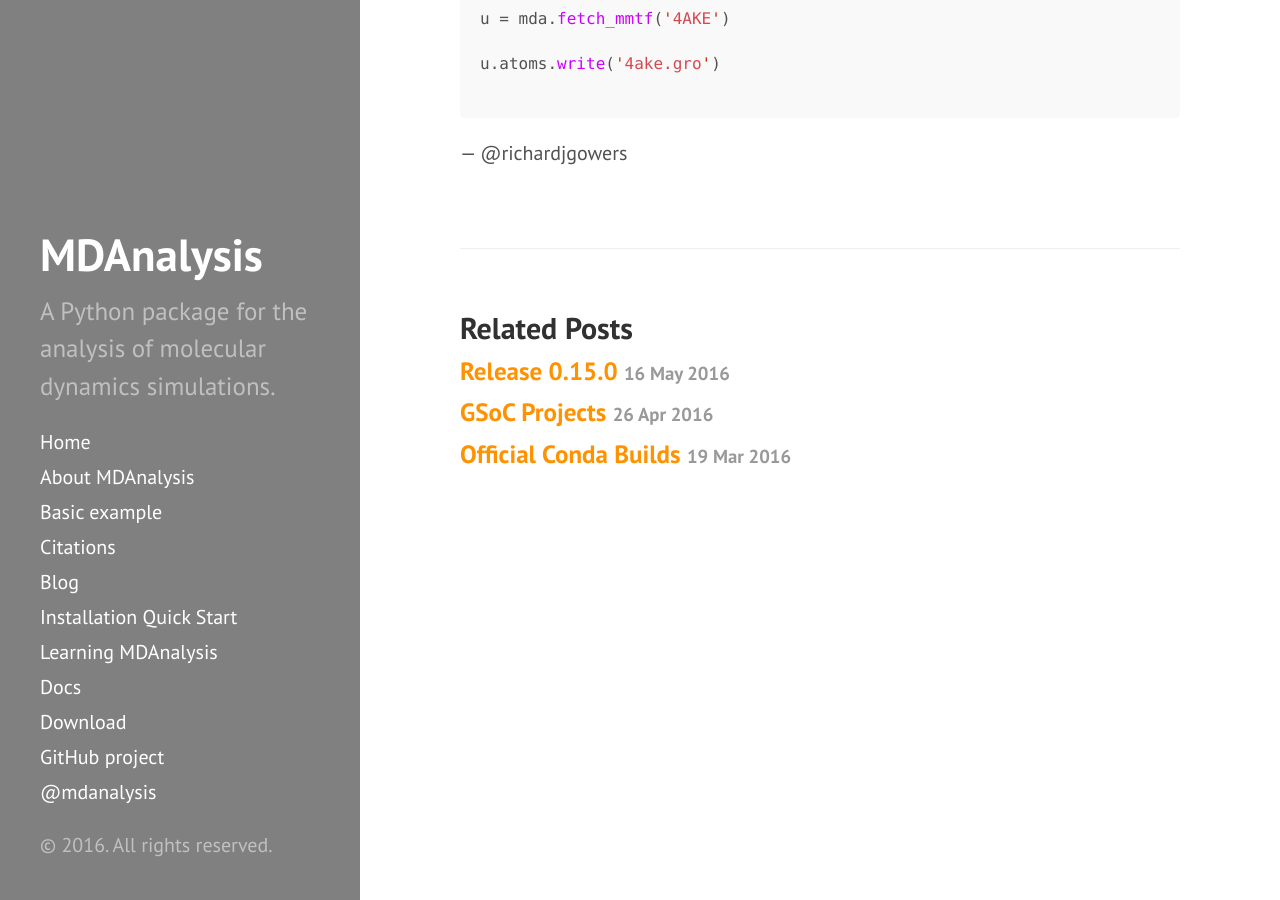
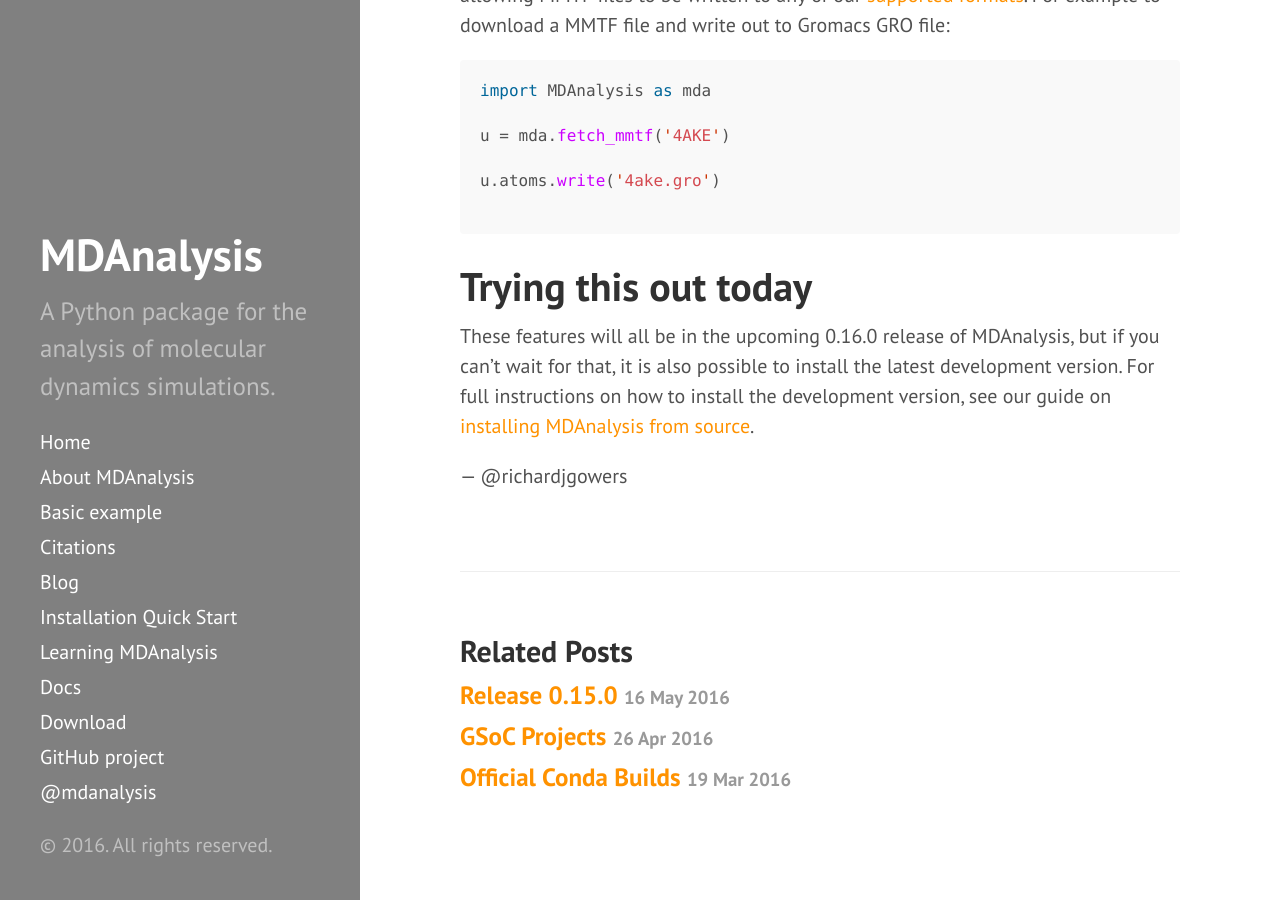
Before and after one commit to MDAnalysis/MDAnalysis.github.io, a Jekyll site: the page built from _posts/2016-11-23-Support-for-MMTF.md, in a window 1280 px wide and 900 px high, scrolled down 1467 px. Built offline with Jekyll 4.4.1, drawn with Linux system fonts in a browser that asks for light colours; some of the changed text lies outside the part shown.

Commit message:
Added how to install dev version

````diff
--- a/_posts/2016-11-23-Support-for-MMTF.md
+++ b/_posts/2016-11-23-Support-for-MMTF.md
@@ -63,4 +65,11 @@ u.atoms.write('4ake.gro')
 
 ```
 
+# Trying this out today
+
+These features will all be in the upcoming 0.16.0 release of MDAnalysis, but if you can't wait for that,
+it is also possible to install the latest development version.
+For full instructions on how to install the development version, see our guide on
+[installing MDAnalysis from source](https://github.com/MDAnalysis/mdanalysis/wiki/Setup-Development-Environment).
+
 — @richardjgowers
````
Also changed, not shown: other parts of _posts/2016-11-23-Support-for-MMTF.md (+2 -0 lines).
